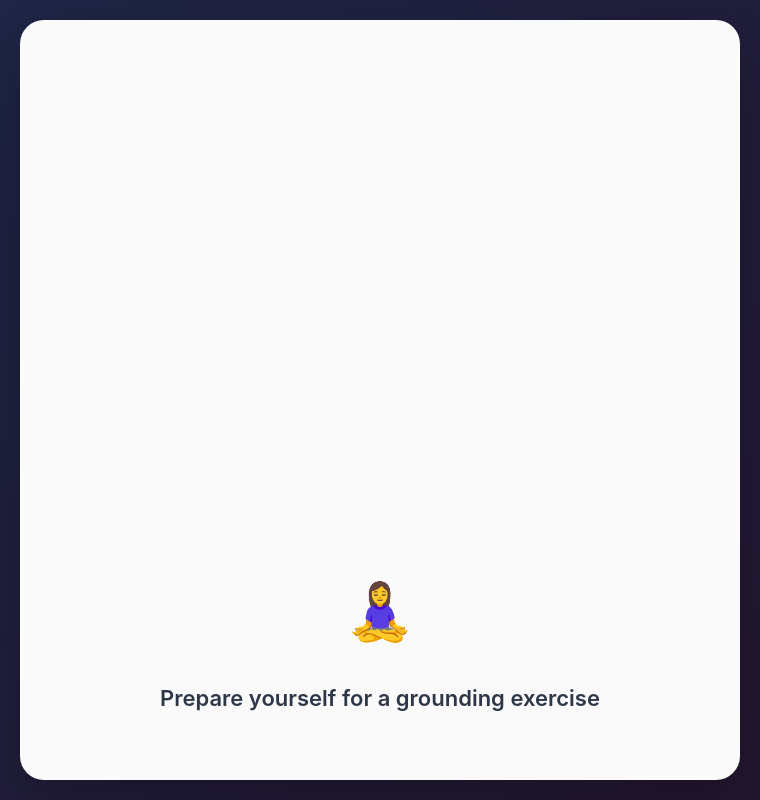
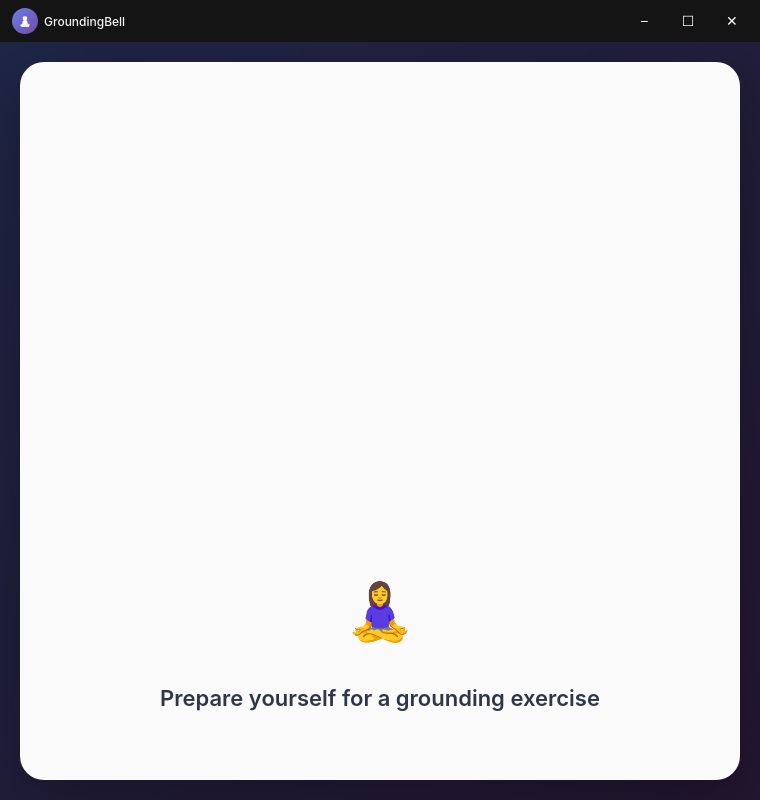
Before and after one commit to xWayzeer/grounding-bell, an Electron app: page src/popup/popup.html in a window 760 px wide. Drawn offline with Linux system fonts and the light colour scheme.

Commit message:
fix issues

```diff
--- a/forge.config.js
+++ b/forge.config.js
@@ -28,7 +28,9 @@ module.exports = {
       "config": {
         "name": "grounding-bell",
         "productName": "Grounding Bell",
-        "executableName": "grounding-bell"
+        "executableName": "grounding-bell",
+        "icon": 'assets/icons/icon.ico',
+        "shortcutName": 'Grounding Bell',
       },
     },
     {
--- a/src/popup/popup.css
+++ b/src/popup/popup.css
@@ -1,11 +1,10 @@
-/* Reset & box-sizing */
+
 *, *::before, *::after {
     box-sizing: border-box;
     margin: 0;
     padding: 0;
 }
 
-/* Background & body styling */
 body {
     display: flex;
     align-items: center;
@@ -17,7 +16,76 @@ body {
     overflow: hidden;
 }
 
-/* Overlay for popup */
+#titlebar {
+    position: fixed;
+    top: 0;
+    left: 0;
+    right: 0;
+    width: 100%;
+    min-height: 42px;
+    background: #141414;
+    -webkit-app-region: drag;
+    display: flex;
+    justify-content: space-between;
+    align-items: center;
+    z-index: 9999;
+}
+
+#titlebar .logo {
+    gap: 6px;
+    padding-left: 12px;
+    display: flex;
+    align-items: center;
+}
+
+#titlebar .logo h3 {
+    color: #f3f3f3;
+    font-size: 12px;
+    font-weight: 500;
+}
+
+#titlebar .logo-icon {
+    background: linear-gradient(135deg, #667eea, #764ba2);
+    width: 26px;
+    height: 26px;
+    border-radius: 9999px;
+    display: flex;
+    align-items: center;
+    justify-content: center;
+}
+
+#titlebar .logo-icon div {
+    font-size: 10px;
+    background:  linear-gradient(135deg, #fff, #fff);
+    -webkit-background-clip: text;
+    -webkit-text-fill-color: transparent;
+}
+
+.window-controls {
+    display: flex;
+    gap: 4px;
+    margin-right: 8px;
+}
+
+.window-controls button {
+    width: 40px;
+    height: 24px;
+    color: white;
+    border: none;
+    background: transparent;
+    font-size: 14px;
+    -webkit-app-region: no-drag;
+    cursor: pointer;
+    border-radius: 6px;
+}
+
+.window-controls button:hover {
+    background: rgba(255, 255, 255, 0.1);
+}
+#close-btn:hover {
+    background: rgba(255, 0, 0, 0.75);
+}
+
 .reminder-popup {
     position: fixed;
     top: 0;
@@ -41,15 +109,14 @@ body {
     to { opacity: 1; }
 }
 
-/* Popup content */
 .reminder-content {
     background: rgba(255, 255, 255, 0.98);
     backdrop-filter: blur(20px);
     border-radius: 24px;
     padding: 48px 32px;
-    width: 90%;
+    margin-top: 42px;
     width: 100%;
-    height: 100%;
+    height: calc(100% - 42px);
     text-align: center;
     animation: slideIn 0.5s cubic-bezier(0.68, -0.55, 0.265, 1.55);
     box-shadow: 0 20px 60px rgba(0, 0, 0, 0.3);
@@ -68,7 +135,6 @@ body {
     gap: 20px;
 }
 
-/* Animation */
 @keyframes slideIn {
     from {
         transform: scale(0.7) translateY(30px);
@@ -80,7 +146,6 @@ body {
     }
 }
 
-/* Progress indicator */
 .progress-container {
     display: flex;
     gap: 6px;
@@ -101,7 +166,6 @@ body {
     transform: scale(1.3);
 }
 
-/* Emoji icon */
 .exercise-icon {
     font-size: 56px;
     margin-bottom: -8px;
@@ -113,7 +177,6 @@ body {
     50% { transform: translateY(-10px); }
 }
 
-/* Instruction text */
 #instruction {
     font-size: 22px;
     font-weight: 600;
@@ -131,7 +194,6 @@ body {
     to { opacity: 1; transform: translateY(0); }
 }
 
-/* Timer display */
 #timer {
     background: linear-gradient(135deg, #667eea 0%, #764ba2 100%);
     color: white;
@@ -170,7 +232,6 @@ body {
     letter-spacing: 1px;
 }
 
-/* Breathing circle animation */
 .breathing-circle {
     width: 120px;
     height: 120px;
@@ -191,7 +252,6 @@ body {
     50% { transform: scale(1.3); opacity: 1; }
 }
 
-/* Next button */
 #nextBtn {
     padding: 16px 32px;
     font-size: 17px;
@@ -231,7 +291,6 @@ body {
     transform: translateY(0);
 }
 
-/* Skip button */
 .skip-btn {
     position: absolute;
     top: 16px;
--- a/src/popup/popup.html
+++ b/src/popup/popup.html
@@ -13,6 +13,20 @@
 </head>
 <body>
     <div class="reminder-popup" id="popup">
+        <div id="titlebar">
+            <div class="logo">
+                <div class="logo-icon">
+                    <div>🧘</div>
+                </div>
+                <h3>GroundingBell</h3>
+            </div>
+            <div></div>
+            <div class="window-controls">
+                <button id="min-btn">−</button>
+                <button id="max-btn">☐</button>
+                <button id="close-btn">✕</button>
+            </div>
+        </div>
         <div class="reminder-content">
 
             <div class="progress-container" id="progressDots"></div>
--- a/src/popup/popupPreload.js
+++ b/src/popup/popupPreload.js
@@ -2,5 +2,9 @@ const { contextBridge, ipcRenderer } = require('electron');
 
 contextBridge.exposeInMainWorld('popupRenderer', {
     closePopup: () => ipcRenderer.send('popup-closed'),
-    onData: (callback) => ipcRenderer.on('popup-data', (event, value) => callback(value))
+    onData: (callback) => ipcRenderer.on('popup-data', (event, value) => callback(value)),
+
+    minimize: () => ipcRenderer.send("win:minimize"),
+    maximize: () => ipcRenderer.send("win:maximize"),
+    close:    () => ipcRenderer.send("win:close"),
 });
--- a/src/popup/popupRenderer.js
+++ b/src/popup/popupRenderer.js
@@ -4,6 +4,10 @@ const nextBtn = document.getElementById('nextBtn');
 const exerciseIcon = document.getElementById('exerciseIcon');
 const progressDots = document.getElementById('progressDots');
 const breathingCircle = document.getElementById('breathingCircle');
+
+const minBtn = document.getElementById("min-btn");
+const maxBtn = document.getElementById("max-btn");
+const closeBtn = document.getElementById("close-btn");
 
 const techniques = {
     "5-4-3-2-1": [
@@ -39,6 +43,18 @@ const techniques = {
       { text: 'Exhale slowly through your mouth', type: 'next', icon: '😮‍💨', breathOut: true },
     ]
 };
+
+minBtn.addEventListener("click", () => {
+    window.popupRenderer.minimize();
+});
+
+maxBtn.addEventListener("click", () => {
+    window.popupRenderer.maximize();
+});
+
+closeBtn.addEventListener("click", () => {
+    window.popupRenderer.close();
+});
 
 let currentStep = 0;
 let currentTechnique = [];
--- a/src/renderer/index.css
+++ b/src/renderer/index.css
@@ -15,6 +15,7 @@ body {
     font-weight: 400;
     font-style: normal;
     color: #333;
+    padding-top: 36px;
 }
 
 a {
@@ -26,13 +27,45 @@ li {
 }
 
 #titlebar {
+    position: fixed;
+    top: 0;
+    left: 0;
+    right: 0;
     width: 100%;
-    min-height: 32px;
+    min-height: 42px;
     background: #141414;
     -webkit-app-region: drag;
     display: flex;
-    justify-content: flex-end;
+    justify-content: space-between;
     align-items: center;
+    z-index: 9999;
+}
+
+#titlebar .logo {
+    gap: 6px;
+    padding-left: 8px;
+}
+
+#titlebar .logo h3 {
+    color: #f3f3f3;
+    font-size: 12px;
+}
+
+#titlebar .logo-icon {
+    background: linear-gradient(135deg, #667eea, #764ba2);
+    width: 26px;
+    height: 26px;
+    border-radius: 9999px;
+    display: flex;
+    align-items: center;
+    justify-content: center;
+}
+
+#titlebar .logo-icon div {
+    font-size: 10px;
+    background:  linear-gradient(135deg, #fff, #fff);
+    -webkit-background-clip: text;
+    -webkit-text-fill-color: transparent;
 }
 
 .window-controls {
--- a/src/renderer/preload.js
+++ b/src/renderer/preload.js
@@ -6,7 +6,7 @@ contextBridge.exposeInMainWorld('renderer', {
     close:    () => ipcRenderer.send("window:close"),
 
     set: (key, value) => ipcRenderer.invoke("settings:set", { key, value }),
-    get: (key) => ipcRenderer.invoke("settings:get", key),
+    get: (key, fallback) => ipcRenderer.invoke("settings:get", {key, fallback}),
 
     startTimer: (duration) => ipcRenderer.send('start-timer', duration),
     stopTimer: () => ipcRenderer.send('stop-timer'),
```
Also changed, not shown: main.js (+17 -6 lines), src/renderer/index.html (+7 -0 lines), src/renderer/renderer.js (+8 -7 lines).
